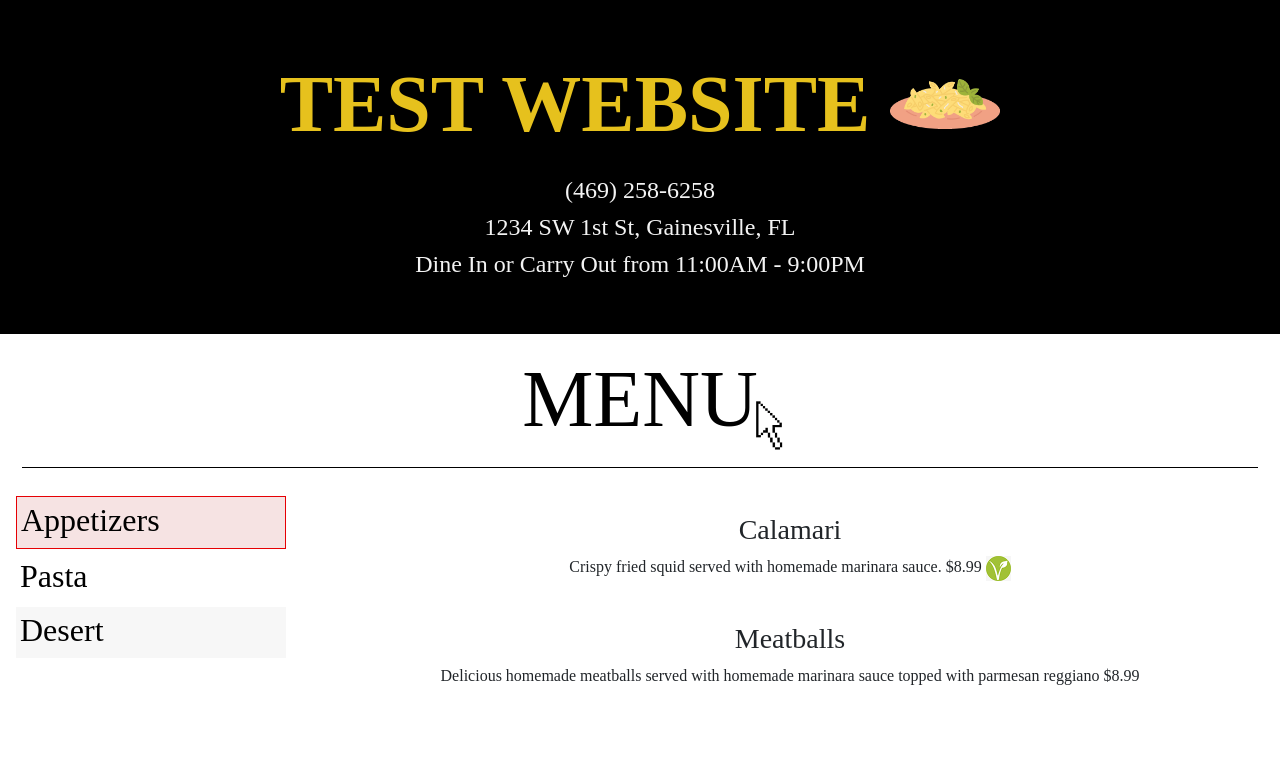
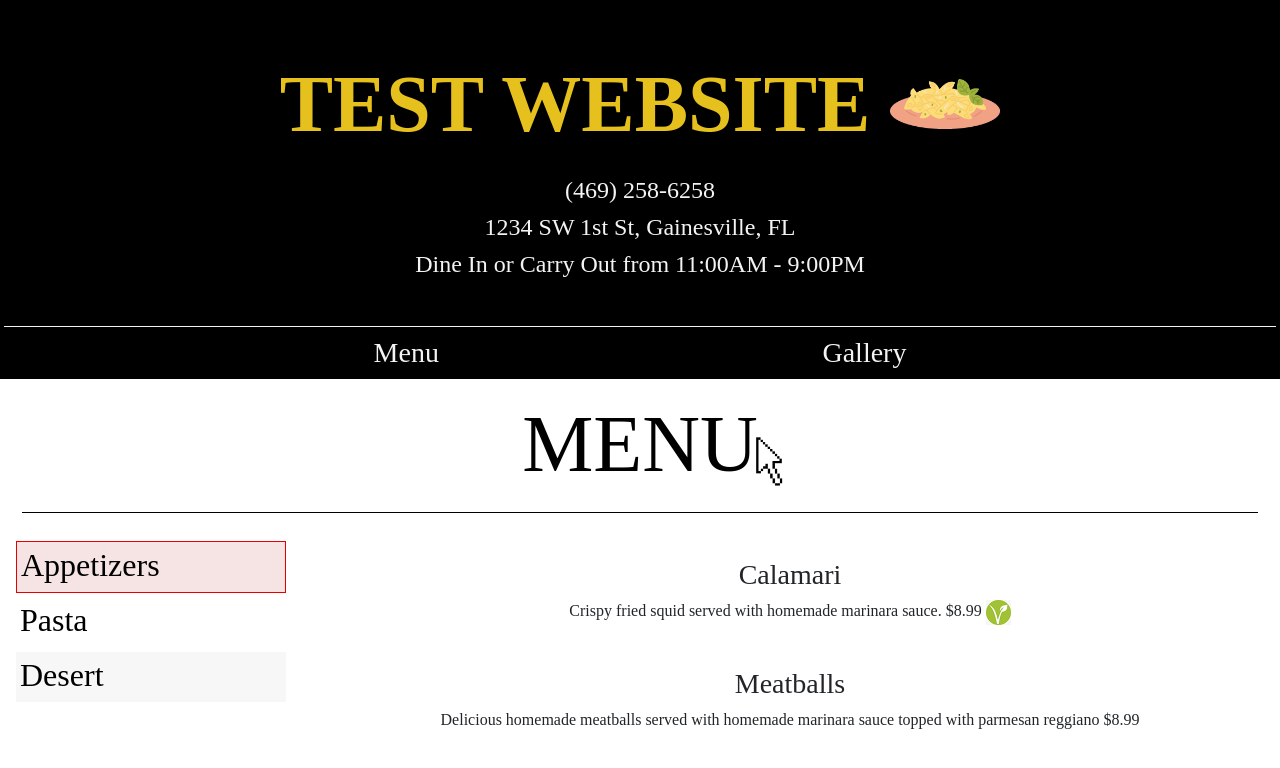
Before and after one commit to CarloSalvatici/restaurant-beauty-masters-supplies, a Svelte app: page / in a window 1280 px wide. Shown: the top 768 px of the page. Built offline with nearby package versions, Linux system fonts and the light colour scheme; no server answers; a web font is replaced by a local one.

Commit message:
worked on some shit

```diff
--- a/src/App.svelte
+++ b/src/App.svelte
@@ -10,7 +10,7 @@
 
 	let menuData = localMenuData
 	let galleryData = []
-	console.log(menuData)
+	let showClickGif = false;
 
 	onMount(async () => {
 		try {
@@ -22,7 +22,17 @@
 		} catch(err) {
 			console.log(err)
 		}
+		setTimeout(() => {gifLoop()}, 5000)
 	})
+	let loopCount = 0
+	async function gifLoop() {
+		showClickGif = true;
+		setTimeout(() => {showClickGif = false;}, 3500)
+		if(loopCount <= 1) {
+			loopCount += 1
+			setTimeout(() => {gifLoop()}, 15000)
+		}
+	}
 
 	// This function controls the scrolling between menu and gallery
 	let section = 0
@@ -41,7 +51,7 @@
 <svelte:window bind:innerWidth />
 
 <main>
-	<header class="py-5">
+	<header class="pt-5 px-1">
 		<div class="title my-2 mb-4">
 			<h1 class="title-text my-0 me-3"><strong>Test Website</strong></h1>
 			<img class="logo-image" src="favicon.png" alt="Rigatini">
@@ -51,8 +61,20 @@
 			<h4 class=""><a target="_blank" and rel="noopener noreferrer" href="https://goo.gl/maps/RU3PW9xjWJwV444F7">1234 SW 1st St, Gainesville, FL</a></h4>
 		</address>
 		<h4 class="">Dine In or Carry Out from 11:00AM - 9:00PM</h4>
+		<nav class="mt-5">
+			{#if section != 3}
+				<button>
+					<h3 class="p-2 mb-0">Menu</h3>
+				</button>
+			{/if}
+			{#if section != 3}
+				<button>
+					<h3 class="p-2 mb-0">Gallery</h3>
+				</button>
+			{/if}
+		</nav>
 	</header>
-	<div class="p-3 content">
+	<div class="px-3 pb-3 content">
 		<div class="section-label">
 			<!--Left and right arrows <button class="sl-left-arrow" on:click={() => {sectionScroll(-1)}}>
 				<img src="./images/simple-arrow-left.png" alt="left arrow"/>
@@ -60,7 +82,9 @@
 			<button class="sl-right-arrow" on:click={() => {sectionScroll(1)}}>
 				<img src="./images/simple-arrow-right.png" alt="right arrow"/>
 			</button>-->
-			<img src="./images/giphy.webp" alt="Click Gif"/>
+			{#if showClickGif}
+				<img src="./images/giphy.webp" alt="Click Gif"/>
+			{/if}
 			<button on:click={() => {sectionScroll(1)}}>
 				<h1 class="section-title">{sectionTitleList[section]}</h1>
 			</button>
@@ -126,6 +150,20 @@
 		margin: auto;
 	}
 
+	nav {
+		display: flex;
+		justify-content: space-evenly;
+		border-top: 1px solid #F3F3F3;
+	}
+
+	nav > button {
+		background: none;
+		border: none;
+	}
+	nav > button > h3 {
+		color: #F3F3F3;
+	}
+
 	.title-text {
 		display: inline-block;
 		vertical-align: middle;
@@ -169,7 +207,7 @@
 
 	.section-title {
 		border-bottom: 1px solid black;
-		padding: 0px 0px 20px 0px !important;
+		padding: 16px 0px 20px 0px !important;
 		margin-bottom: none !important;
 	}
 	.section-title:hover {
```
